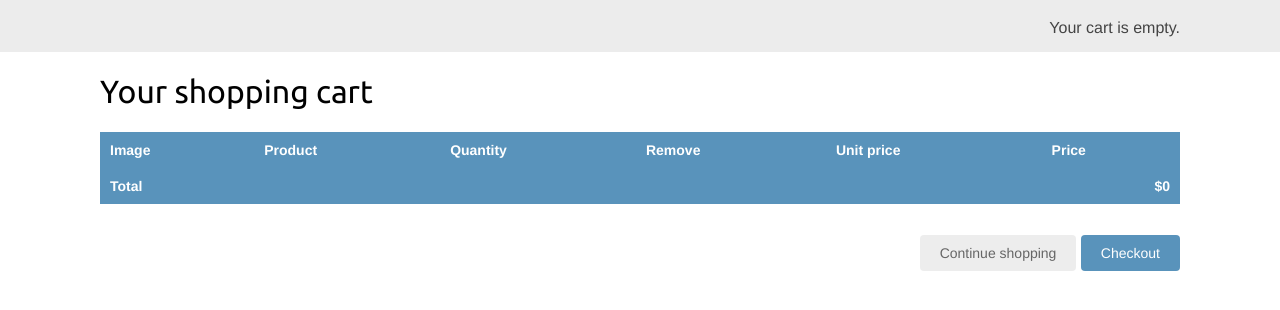
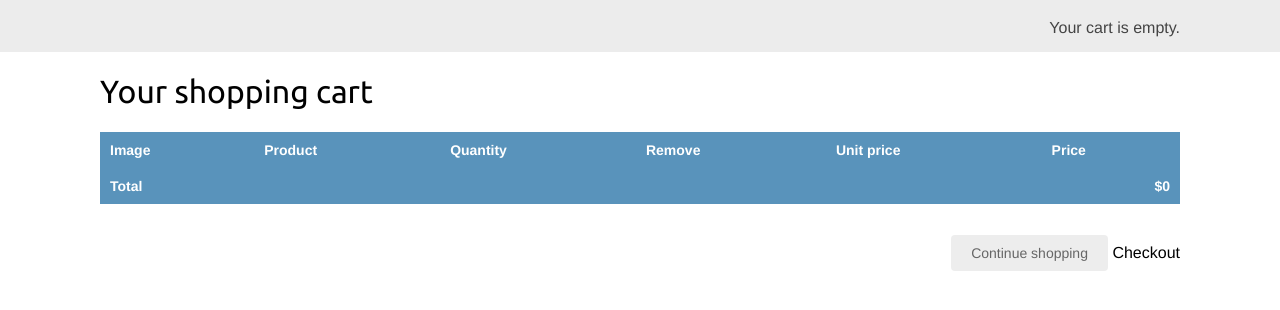
Before and after one commit to DBWtv/MyshopDjByExmpl, a Django app: page /cart/ in a window 1280 px wide. Shown: the part 46-356 px from the top of the page. Run offline with Django 3.2, Linux system fonts and the light colour scheme.

Commit message:
fixed bugs

```diff
--- a/cart/cart.py
+++ b/cart/cart.py
@@ -52,10 +52,7 @@ class Cart(object):
         return sum(item['quantity'] for item in self.cart.values())
 
     def get_total_price(self):
-        return sum(
-            Decimal(item['price'] * item['quantity'])
-            for item in self.cart.values()
-        )
+        return sum(Decimal(item['price']) * item['quantity'] for item in self.cart.values())
 
     def clear(self):
         del self.session[settings.CART_SESSIN_ID]
--- a/cart/templates/cart/detail.html
+++ b/cart/templates/cart/detail.html
@@ -51,7 +51,7 @@
   </table>
   <p class="text-right">
     <a href="{% url "shop:product_list" %}" class="button light">Continue shopping</a>
-    <a href="{% url "orders:order_create" %}" class="button">
+    {% comment %} <a href="{% url "orders:order_create" %}" class="button"> {% endcomment %}
       Checkout
     </a>
   </p>
```
